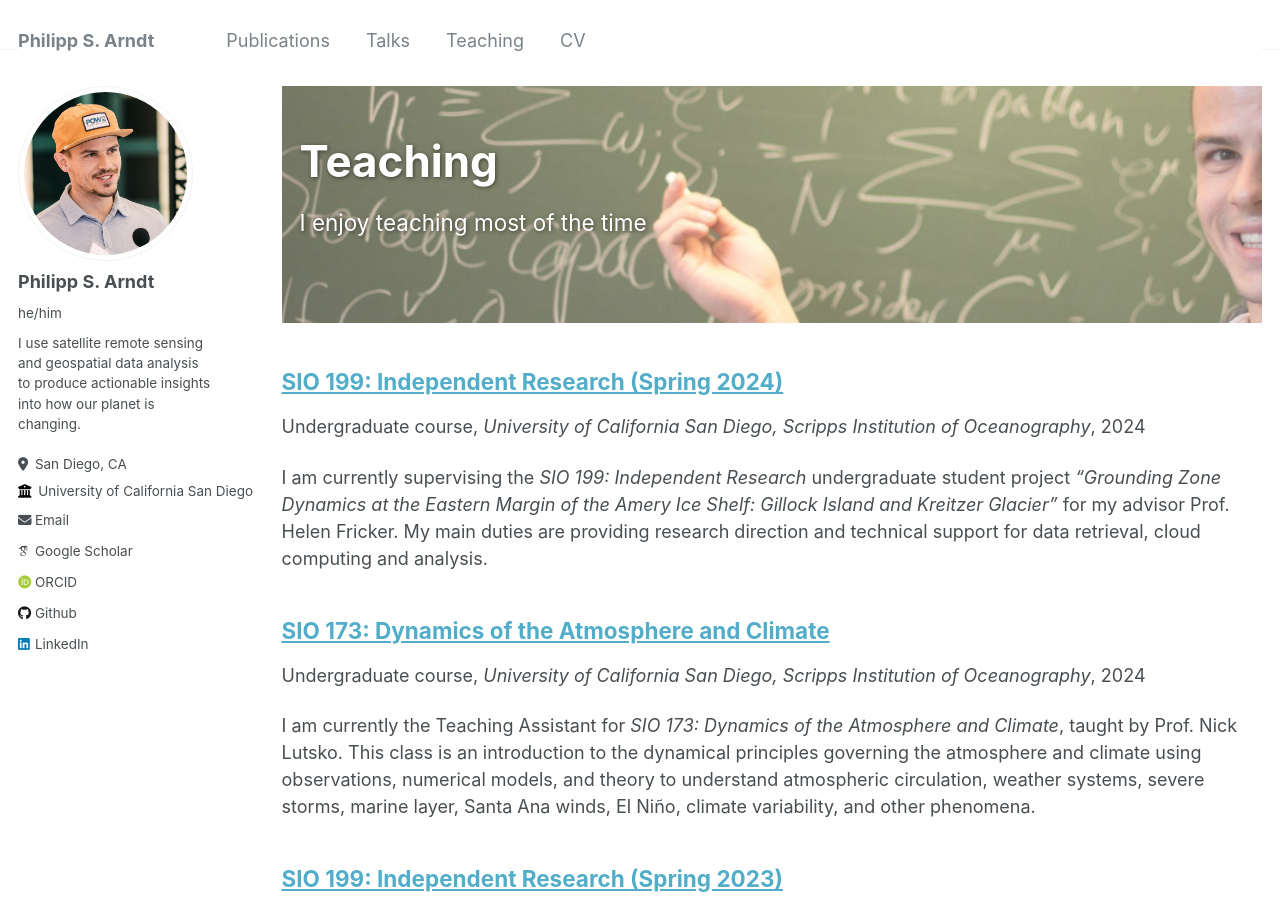
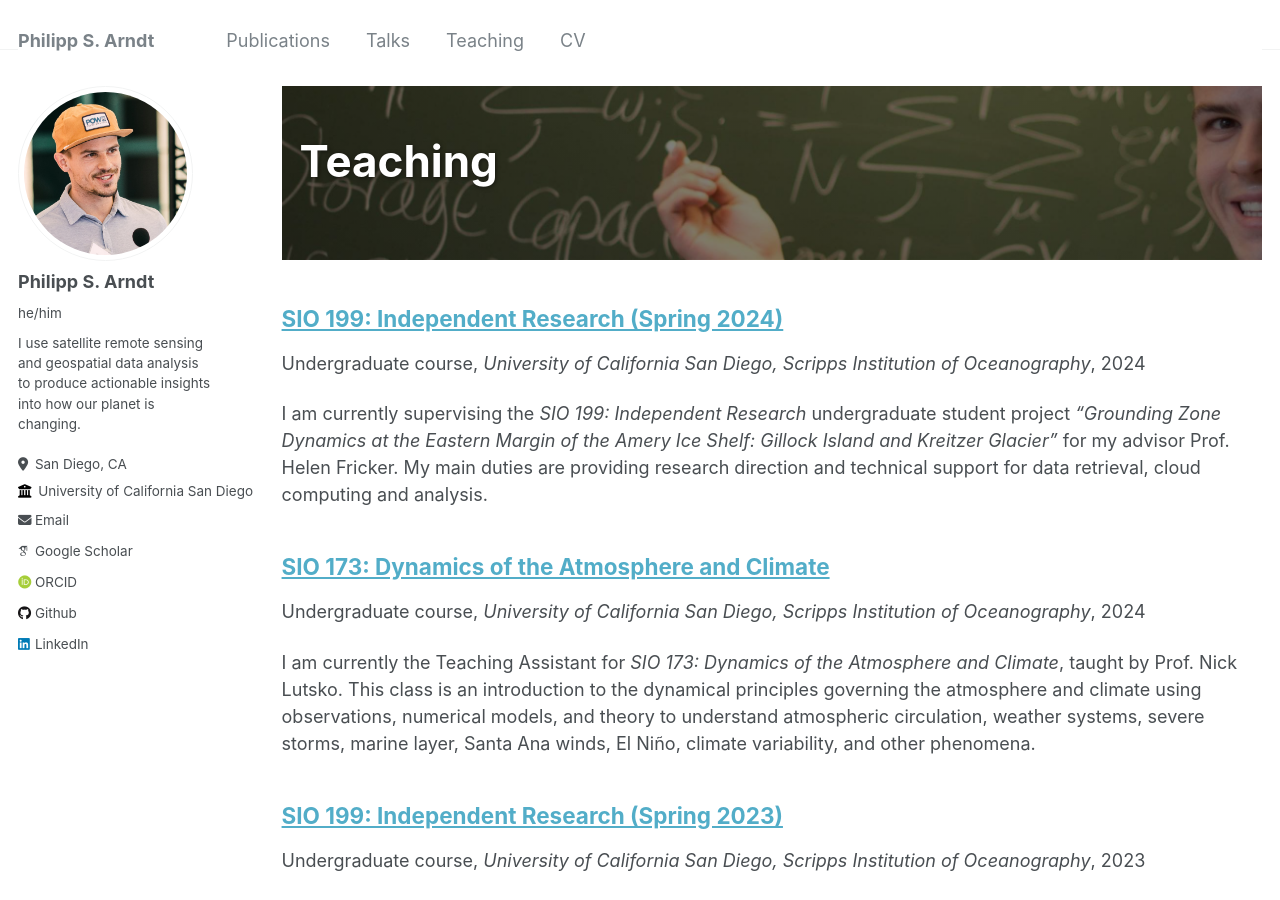
Before and after one commit to fliphilipp/fliphilipp.github.io, a Jekyll site: the page built from _pages/teaching.html, in a window 1280 px wide and 900 px high. Built offline with Jekyll 4.4.1, drawn with Linux system fonts in a browser that asks for light colours; some web fonts are replaced.

Commit message:
Update teaching.html

```diff
--- a/_pages/teaching.html
+++ b/_pages/teaching.html
@@ -3,10 +3,9 @@
 title: "Teaching"
 permalink: /teaching/
 author_profile: true
-excerpt: "I enjoy teaching most of the time"
 header:
   overlay_image: teachingANNs_banner.jpg
-  overlay_filter: rgba(255, 255, 255, 0.25) # same as adding an opacity of 0.5 to a black background
+  overlay_filter: rgba(0, 0, 0, 0.5) # same as adding an opacity of 0.5 to a black background
 ---
 
 <!--
```
